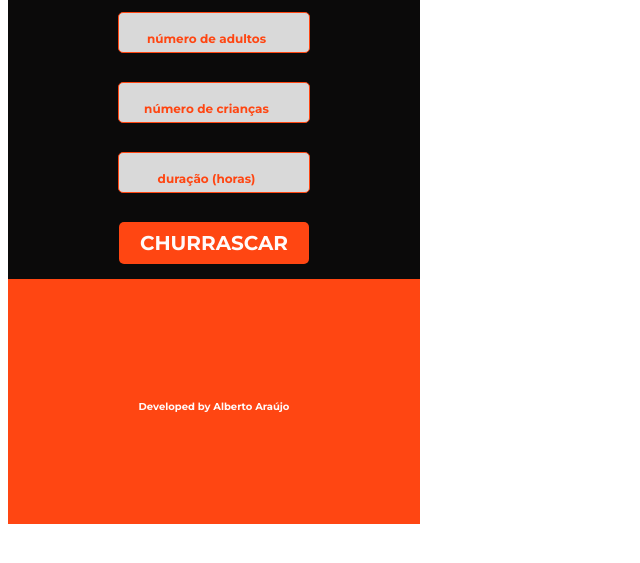
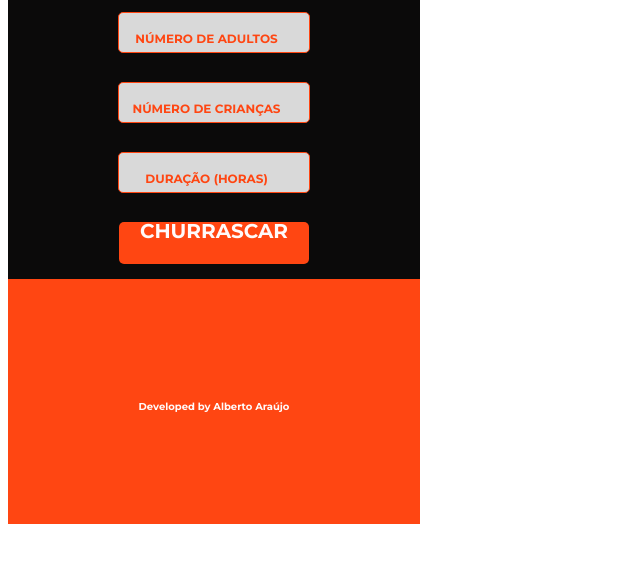
Before and after one commit to albertoaraujoo/churrascometro, a plain HTML site: page index.html in a window 1280 px wide. Shown: the part 205-768 px from the top of the page, without its empty margins (0-640 px from the left). Drawn offline with Linux system fonts and the light colour scheme.

Commit message:
Update index.html

```diff
--- a/index.html
+++ b/index.html
@@ -6,6 +6,7 @@
     <meta name="viewport" content="width=device-width, initial-scale=1.0">
     <title>CHURRASCÔMETRO</title>
     <link href="./style.css" rel="stylesheet">
+    <link href="./queries.css" rel="stylesheet">
     <link rel="preconnect" href="https://fonts.googleapis.com">
     <link rel="preconnect" href="https://fonts.gstatic.com" crossorigin>
     <link href="https://fonts.googleapis.com/css2?family=Montserrat:wght@700&display=swap" rel="stylesheet">
@@ -26,11 +27,11 @@
 
     <div class="inputs-site">
 
-        <input class="inputs" id="adInput" type="number" placeholder="número de adultos" min="1">
-        <input class="inputs" id="chInput" type="number" placeholder="número de crianças" min="1">
-        <input class="inputs" id="duration" type="number" placeholder="duração (horas)" min="2">
+        <input class="inputs" id="adInput" type="number" placeholder="NÚMERO DE ADULTOS" min="1">
+        <input class="inputs" id="chInput" type="number" placeholder="NÚMERO DE CRIANÇAS" min="1">
+        <input class="inputs" id="duration" type="number" placeholder="DURAÇÃO (HORAS)" min="2">
 
-        <button id="button">CHURRASCAR</button>
+        <div id="button">CHURRASCAR</div>
     </div>
 
     <div class="footer">
```
